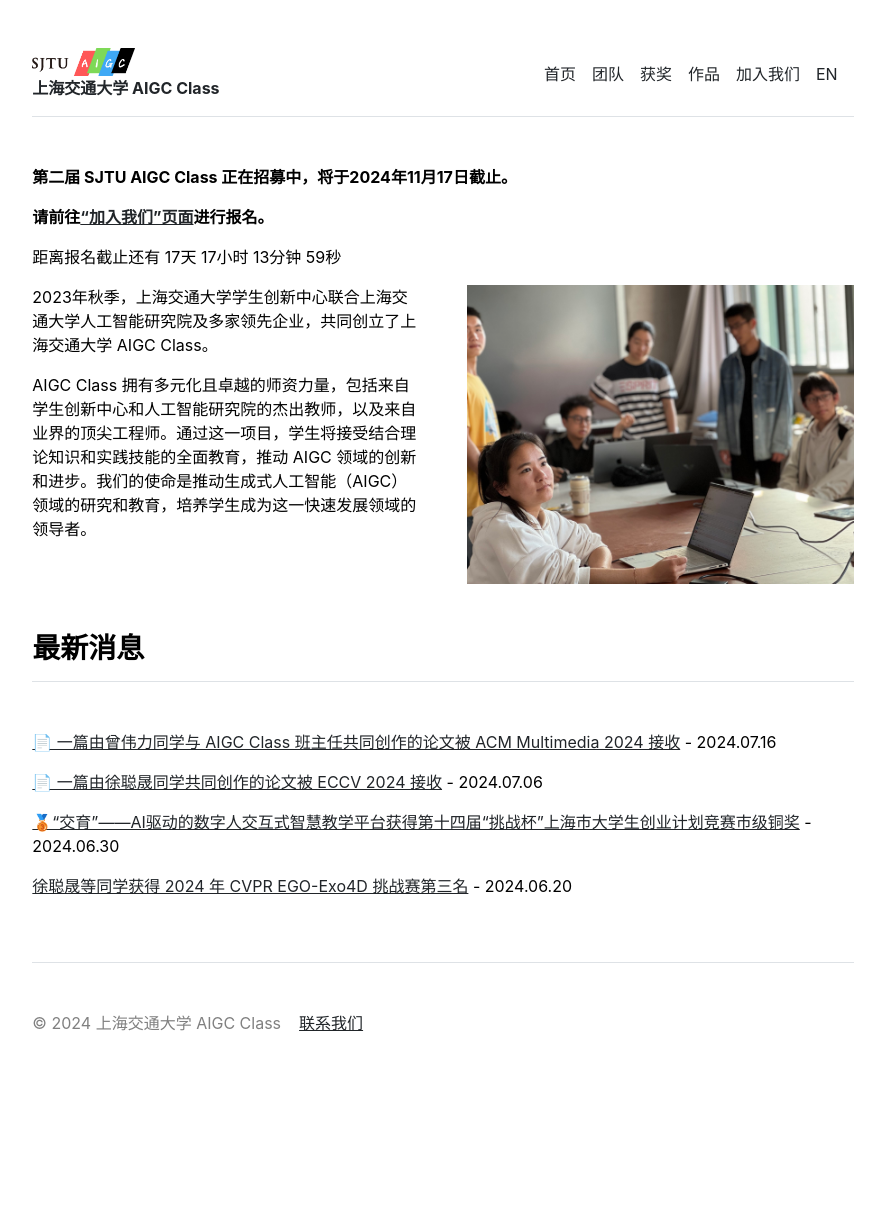
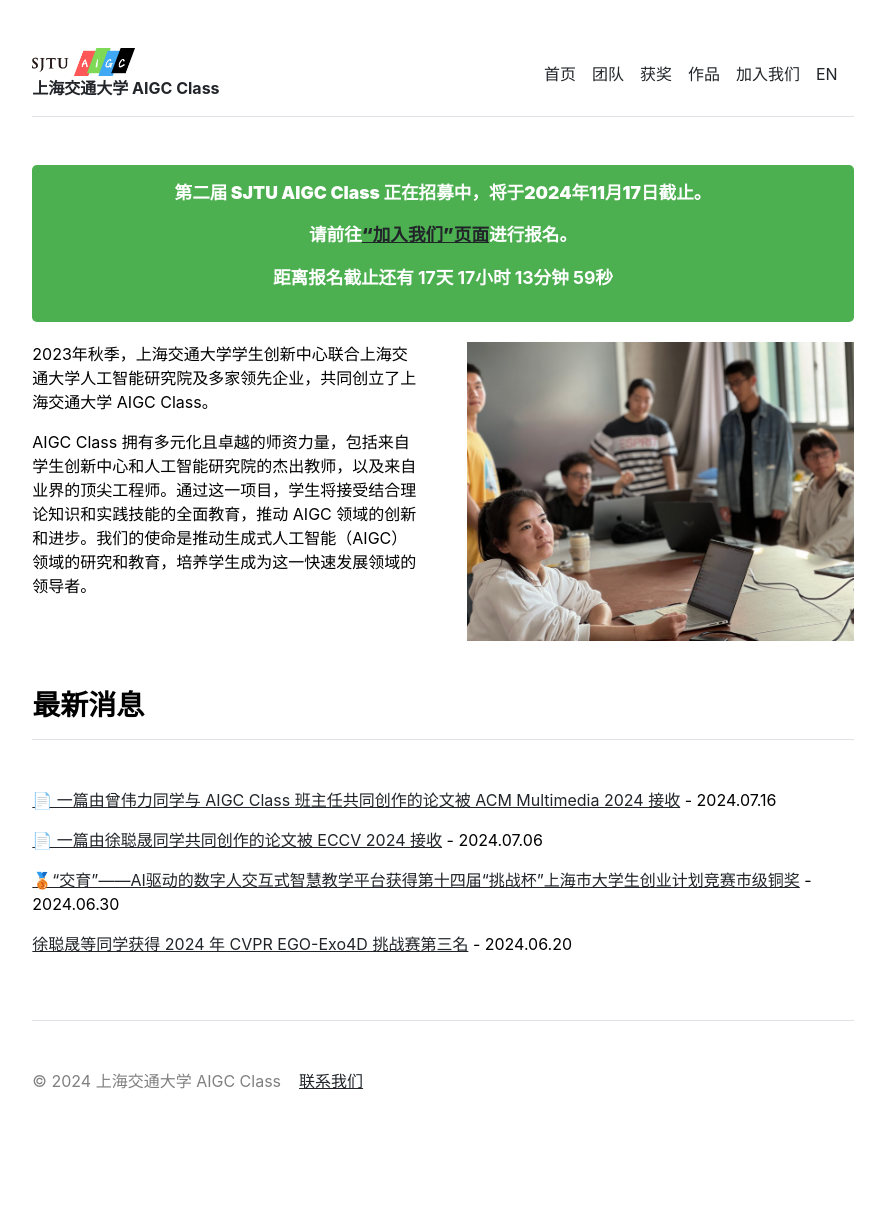
Before and after one commit to SJTU-AIGC/cn, a Jekyll site: the page built from index.md, in a window 1280 px wide. Shown: the whole page, without its empty margins (197-1082 px from the left). Built offline with Jekyll 4.4.1, drawn with Linux system fonts in a browser that asks for light colours; before the commit the page ends 1147 px from its top, so only the background shows below that.

Commit message:
Update home.html

```diff
--- a/_layouts/home.html
+++ b/_layouts/home.html
@@ -40,6 +40,19 @@ layout: default
 </div>   -->
 
 
+<style>
+  .notification-box {
+      background-color: #4CAF50; /*#f0ad4e*/;
+      color: white;
+      padding: 15px;
+      text-align: center;
+      font-size: 1.1em;
+      font-weight: bold;
+      margin-bottom: 20px;
+      border-radius: 5px;
+  }
+</style>
+
 <script>
   // 设置截止时间
   const deadline = new Date("2024-11-17T23:59:00").getTime();
```
